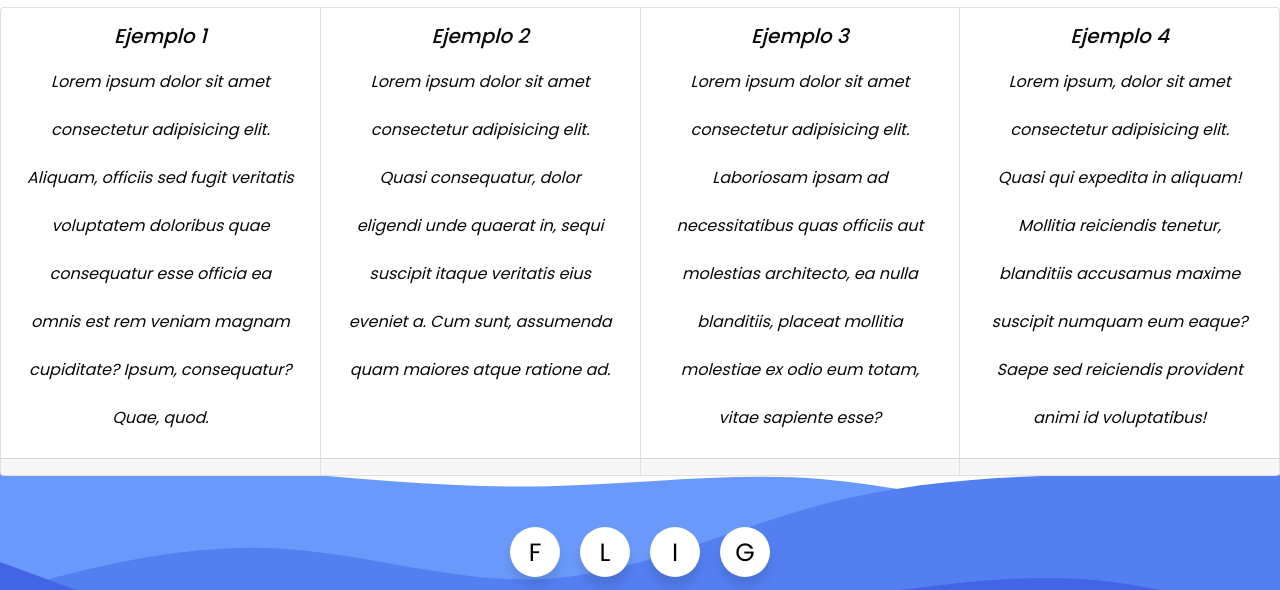
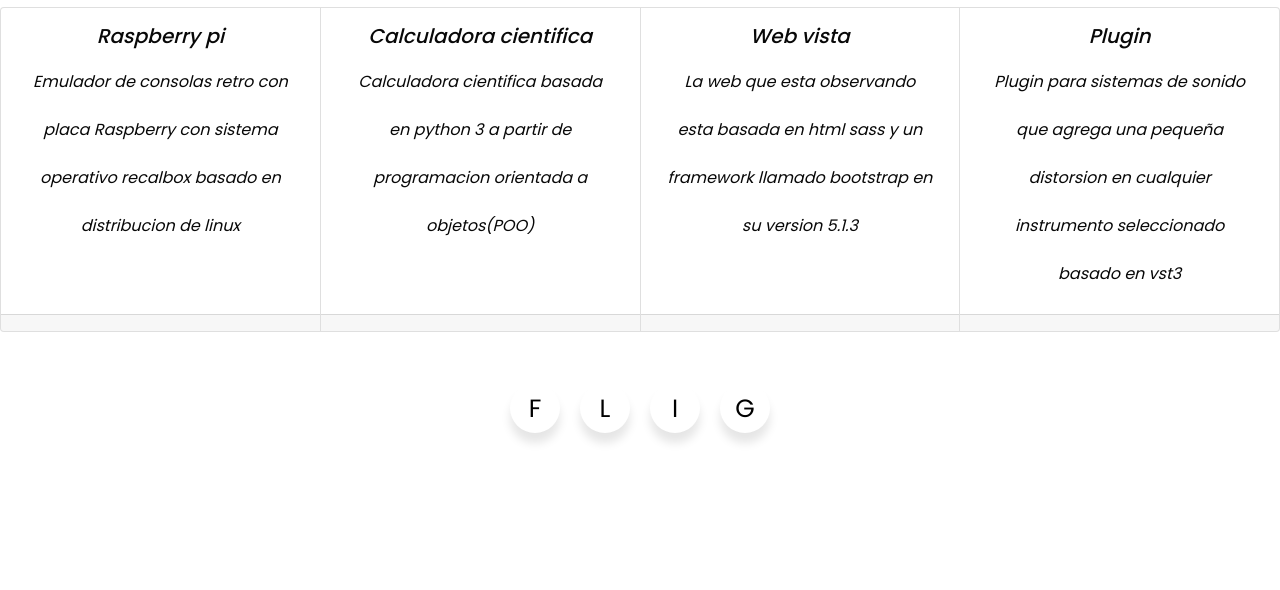
Before and after one commit to frienchi/entrega-git, a website: page pages/projects.html in a window 1280 px wide. Shown: the part 237-827 px from the top of the page. After the commit the page ends 800 px from the top, so only its background shows below. Drawn offline with nearby package versions, Linux system fonts and the light colour scheme.

Commit message:
Actualizacion solucionando bugs

```diff
--- a/pages/projects.html
+++ b/pages/projects.html
@@ -26,32 +26,32 @@
         <div class="card-group">
             <div class="card">
                 <div class="card-body">
-                    <h5 class="card-title">Ejemplo 1</h5>
-                    <p class="card-text">Lorem ipsum dolor sit amet consectetur adipisicing elit. Aliquam, officiis sed fugit veritatis voluptatem doloribus quae consequatur esse officia ea omnis est rem veniam magnam cupiditate? Ipsum, consequatur? Quae, quod.</p>
+                    <h5 class="card-title">Raspberry pi</h5>
+                    <p class="card-text">Emulador de consolas retro con placa Raspberry con sistema operativo recalbox basado en distribucion de linux</p>
                 </div>
                 <div class="card-footer">
                 </div>
             </div>
             <div class="card">
                 <div class="card-body">
-                    <h5 class="card-title">Ejemplo 2</h5>
-                    <p class="card-text">Lorem ipsum dolor sit amet consectetur adipisicing elit. Quasi consequatur, dolor eligendi unde quaerat in, sequi suscipit itaque veritatis eius eveniet a. Cum sunt, assumenda quam maiores atque ratione ad.</p>
+                    <h5 class="card-title">Calculadora cientifica</h5>
+                    <p class="card-text">Calculadora cientifica basada en python 3 a partir de programacion orientada a objetos(POO)</p>
                 </div>
                 <div class="card-footer">
                 </div>
             </div>
             <div class="card">
                 <div class="card-body">
-                    <h5 class="card-title">Ejemplo 3</h5>
-                    <p class="card-text">Lorem ipsum dolor sit amet consectetur adipisicing elit. Laboriosam ipsam ad necessitatibus quas officiis aut molestias architecto, ea nulla blanditiis, placeat mollitia molestiae ex odio eum totam, vitae sapiente esse?</p>
+                    <h5 class="card-title">Web vista</h5>
+                    <p class="card-text">La web que esta observando esta basada en html sass y un framework llamado bootstrap en su version 5.1.3</p>
                 </div>
                 <div class="card-footer">
                 </div>
             </div>
             <div class="card">
                 <div class="card-body">
-                    <h5 class="card-title">Ejemplo 4</h5>
-                    <p class="card-text">Lorem ipsum, dolor sit amet consectetur adipisicing elit. Quasi qui expedita in aliquam! Mollitia reiciendis tenetur, blanditiis accusamus maxime suscipit numquam eum eaque? Saepe sed reiciendis provident animi id voluptatibus!</p>
+                    <h5 class="card-title">Plugin</h5>
+                    <p class="card-text">Plugin para sistemas de sonido que agrega una pequeña distorsion en cualquier instrumento seleccionado basado en vst3</p>
                 </div>
                 <div class="card-footer">
                 </div>
```
Also changed, not shown: pages/contact.html (+0 -1 lines), assets/polygon-scatter-haikei.svg (deleted).
